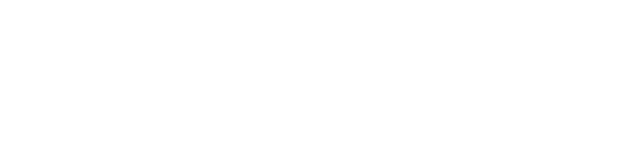
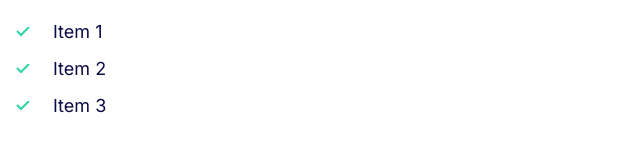
Before and after one commit to PereDima/BEE_Organic, a plain HTML site: page BEE_Organic/index.html in a window 1280 px wide. Shown: the whole page, without its empty margins (0-640 px from the left). Drawn offline with Linux system fonts and the light colour scheme.

Commit message:
add list component

```diff
--- a/BEE_Organic/index.html
+++ b/BEE_Organic/index.html
@@ -1,5 +1,5 @@
 <!DOCTYPE html>
-<html lang="en">
+<html lang="ua">
   <head>
     <meta charset="UTF-8" />
     <meta name="viewport" content="width=device-width, initial-scale=1.0" />
@@ -15,7 +15,11 @@
 
   <body>
 
-
+   <ul class="lists list--tick">
+     <li class="list__item">Item 1</li>
+     <li class="list__item">Item 2</li>
+     <li class="list__item">Item 3</li>
+   </ul>
 
   </body>
 </html>
--- a/BEE_Organic/styles/styles.css
+++ b/BEE_Organic/styles/styles.css
@@ -44,7 +44,6 @@ h3 {
 p {
   margin-top: 0;
 }
-
 
 @media screen and (min-width: 1024px) {
   body {
@@ -95,3 +94,33 @@ a {
     font-size: 1.5rem;
   }
 }
+
+
+      /* LISTS */
+
+.lists {
+ list-style: none;
+ padding-left: 0;
+ color: var(--color-headings);
+}
+
+.list--inline .list__item {
+  display: inline-block;
+  margin-right: 2rem;
+}
+
+.list--tick {
+  list-style-image: url(../images/tick.svg);
+  padding-left: 3rem;
+}
+
+.list--tick .list__item {
+  padding-left: 1.5rem;
+  margin-bottom: 1rem;
+}
+
+@media screen and (min-width: 1024 px) {
+  .list--tick .list__item {
+    padding-left: 0;
+}
+}
```
Also changed, not shown: BEE_Organic/components/lists.html (added, +5 -0 lines), BEE_Organic/images/tick.svg (added), 1 other file.
